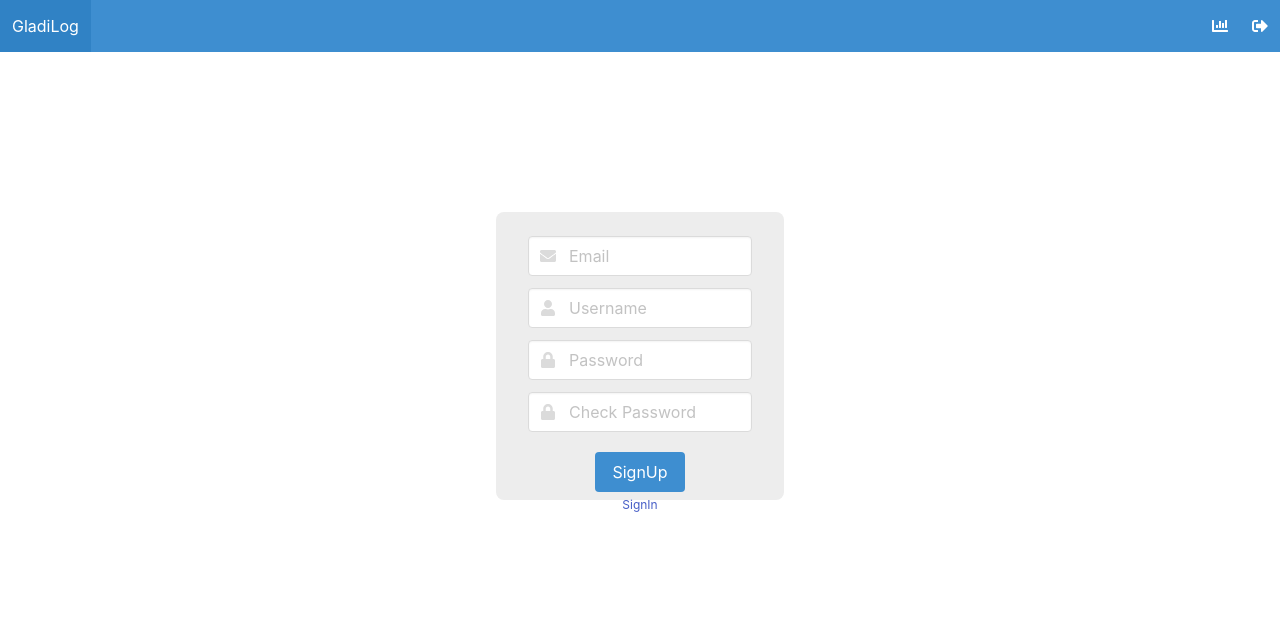
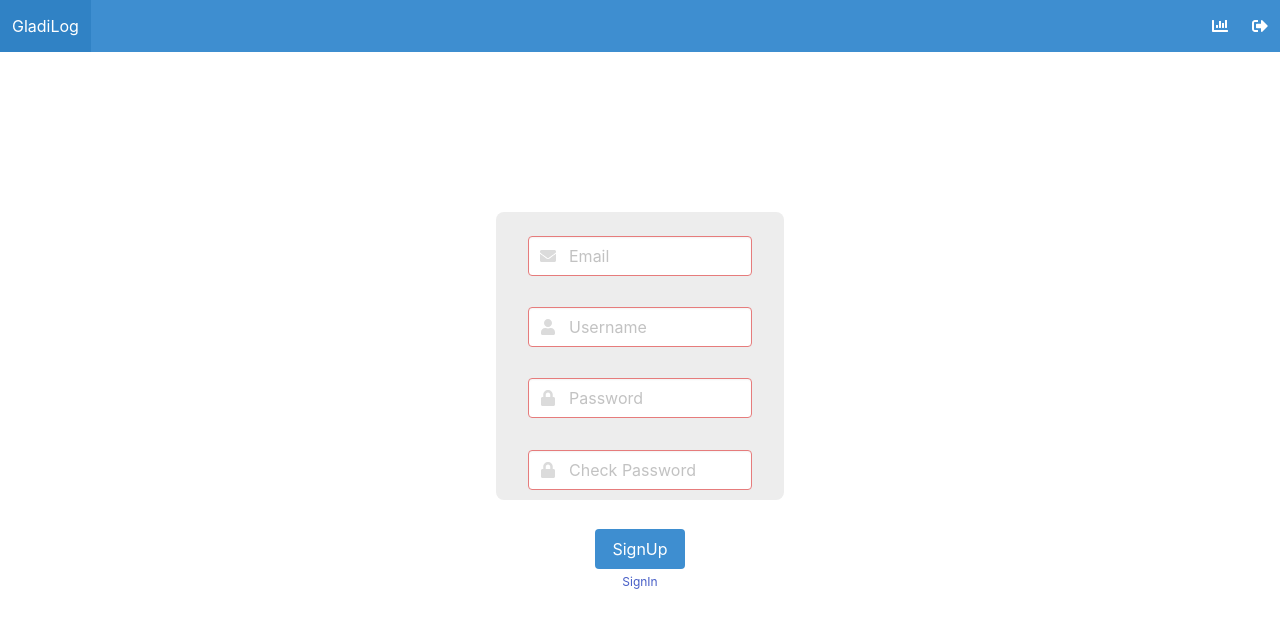
Before and after one commit to jongeunk0613/GladiLog, a React (Create React App) app in the folder client/: page /auth/signup in a window 1280 px wide. Shown: the top 628 px of the page. Built offline with nearby package versions, Linux system fonts and the light colour scheme; what axios-hooks would draw is missing.

Commit message:
[Feat] #5 : add validation status message to Input component
Depending on each field's validation status, show the corresponding message.
Also show validation status using border color.
The validation status and message must be given.

```diff
--- a/client/src/components/Input.js
+++ b/client/src/components/Input.js
@@ -1,17 +1,26 @@
 import React from 'react';
 import { FontAwesomeIcon } from "@fortawesome/react-fontawesome";
+import styled from 'styled-components';
 
+const ValidationResult = styled.div`
+    font-size: 0.8rem;
+    color: red;
+`;
 
-const Input = ({icon, iconPosition, placeholder, type, name, value, onChange}) => {
+const Input = ({icon, iconPosition, placeholder, type, name, value, onChange, isValid, validationMessage = "something"}) => {
+    const color = isValid ? '#5fc963' : '#e67c7c';
+    const visibility = isValid !== undefined && !isValid ? 'visible': 'hidden';
+
     return (
         <div className="field">
             <div className={`control ${iconPosition}`}>
-                <input name={name} value={value} onChange={onChange} className="input" type={type} placeholder={placeholder}/>
+                <input name={name} value={value} onChange={onChange} className="input" type={type} placeholder={placeholder} style={{borderColor: color}}/>
                 {icon &&
                     <span className="icon is-small is-left">
                         <FontAwesomeIcon icon={icon} />
                     </span>
                 }
+                <ValidationResult isValid={isValid} style={{visibility: visibility}}>{validationMessage}</ValidationResult>
             </div>
         </div>
     )
```
